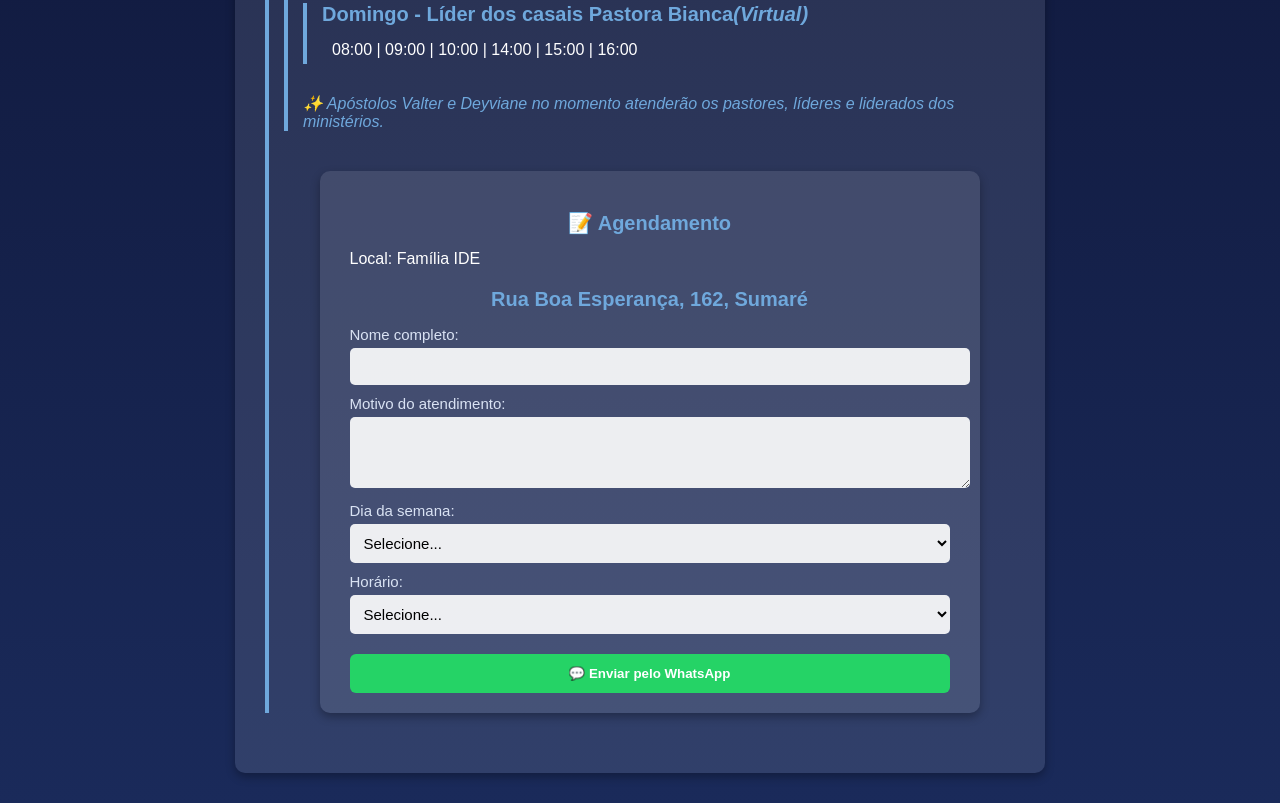
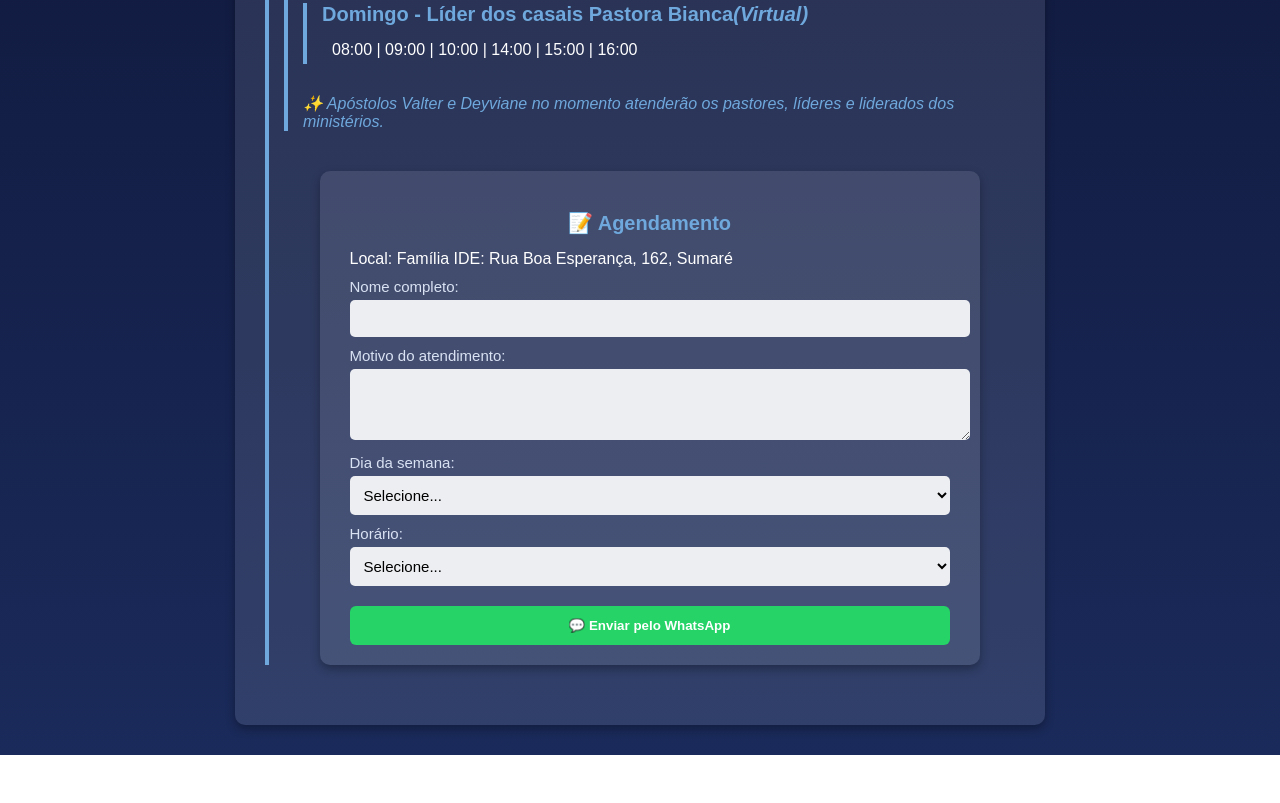
Before and after one commit to familiaide66-eng/agendamento-pastoral, a plain HTML site: page index.html in a window 1280 px wide. Shown: the part 829-1632 px from the top of the page. After the commit the page ends 1584 px from the top, so only its background shows below. Drawn offline with Linux system fonts and the light colour scheme.

Commit message:
Update location format in index.html

```diff
--- a/index.html
+++ b/index.html
@@ -177,8 +177,7 @@
       <p class="virtual">✨ Apóstolos Valter e Deyviane no momento atenderão os pastores, líderes e liderados dos ministérios.</p>
    </div>
   <div class="formulario"><h3>📝 Agendamento</h3>
-    Local: Família IDE
-    <h3>Rua Boa Esperança, 162, Sumaré</h3>
+    Local: Família IDE: Rua Boa Esperança, 162, Sumaré</h3>
 
     <form id="formAgendamento">
     <label for="nome">Nome completo:</label>
```
